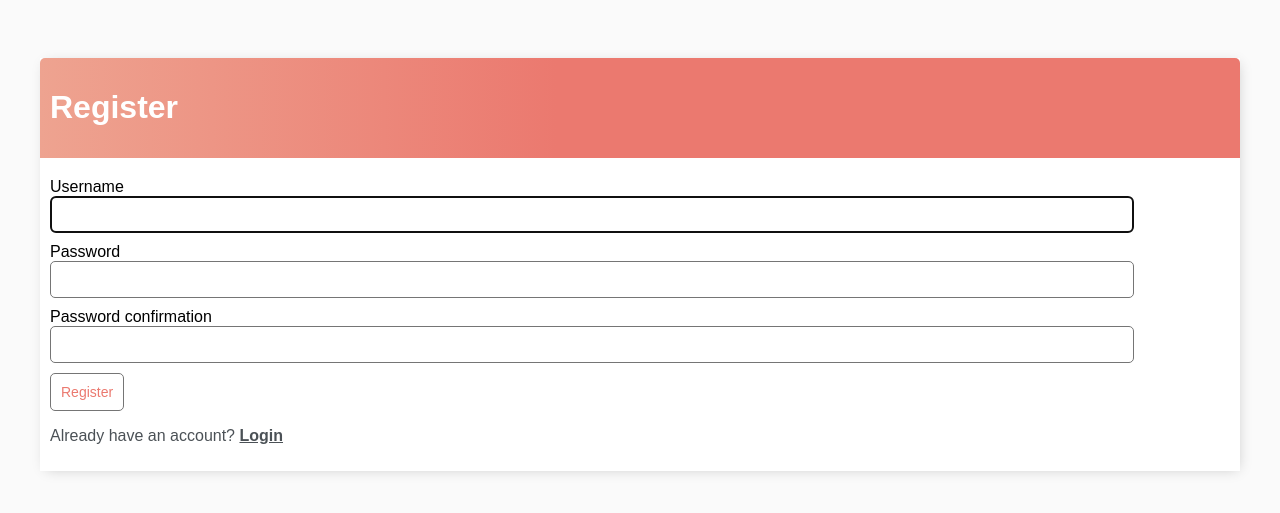
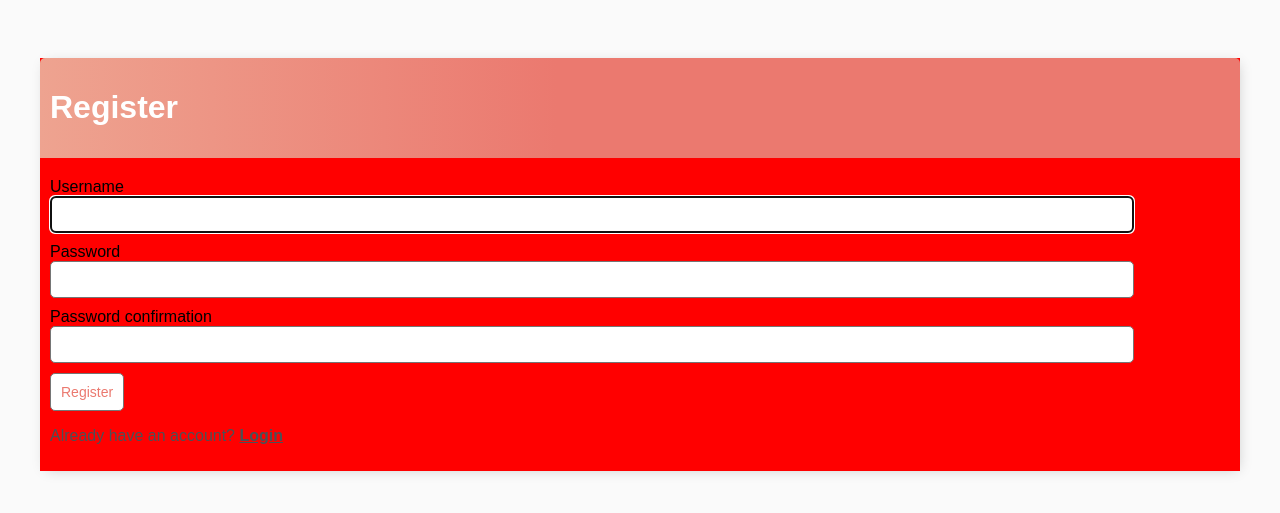
Before and after one commit to arvydasg/dpd, a Django app: page /register/ in a window 1280 px wide. Shown: the top 513 px of the page. Run offline with Django 4.2, Linux system fonts and the light colour scheme; some libraries are stand-ins or nearby versions.

Commit message:
just a test

```diff
--- a/static/base/style.css
+++ b/static/base/style.css
@@ -25,7 +25,7 @@ a {
 .container{
     max-width: 1200px;
     margin: auto;
-    background-color: #fff;
+    background-color: red;
     -webkit-box-shadow: 2px 2px 13px -4px rgba(0, 0, 0, 0.21);
     box-shadow: 2px 2px 13px -4px rgba(0, 0, 0, 0.21);}
 
```
